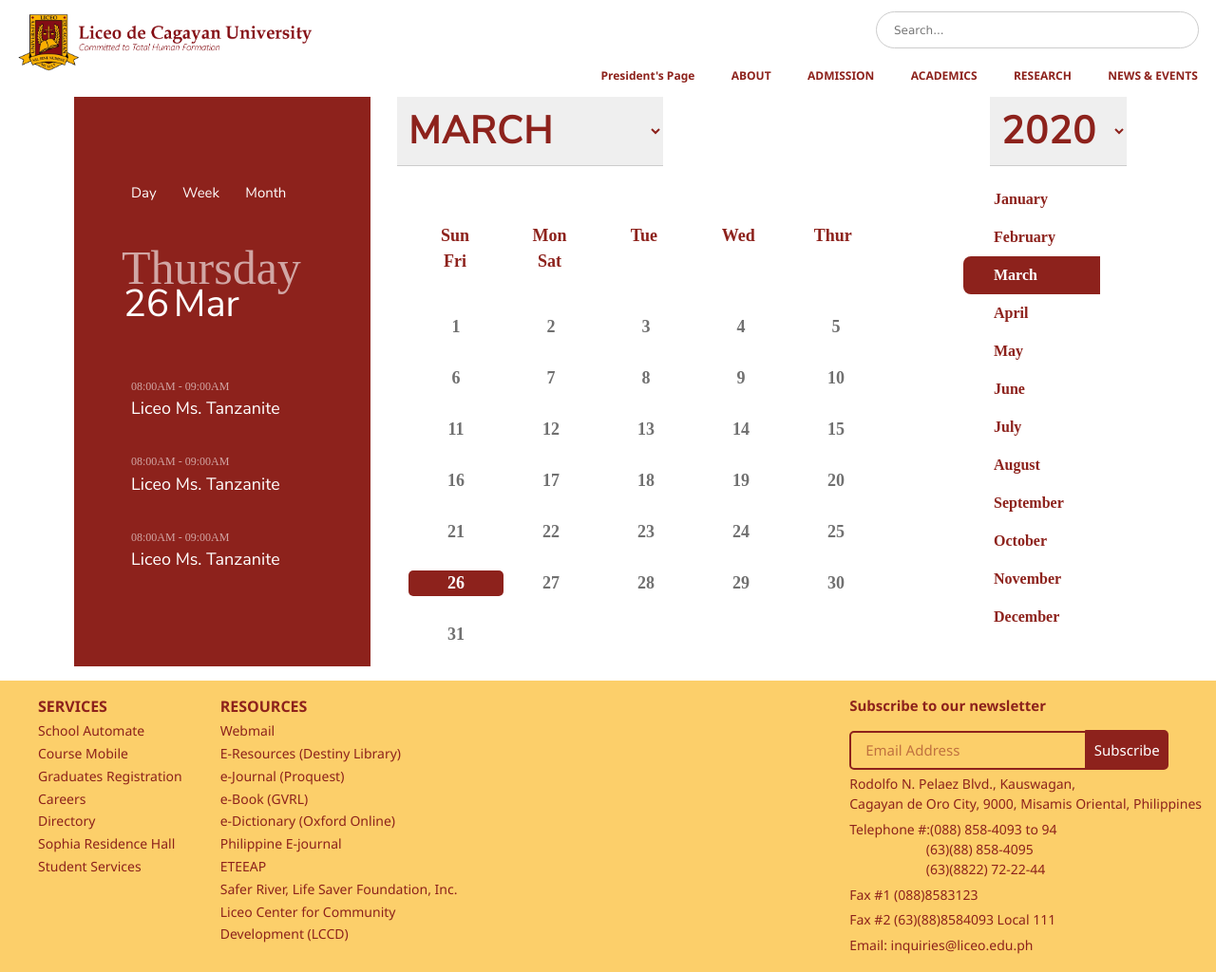
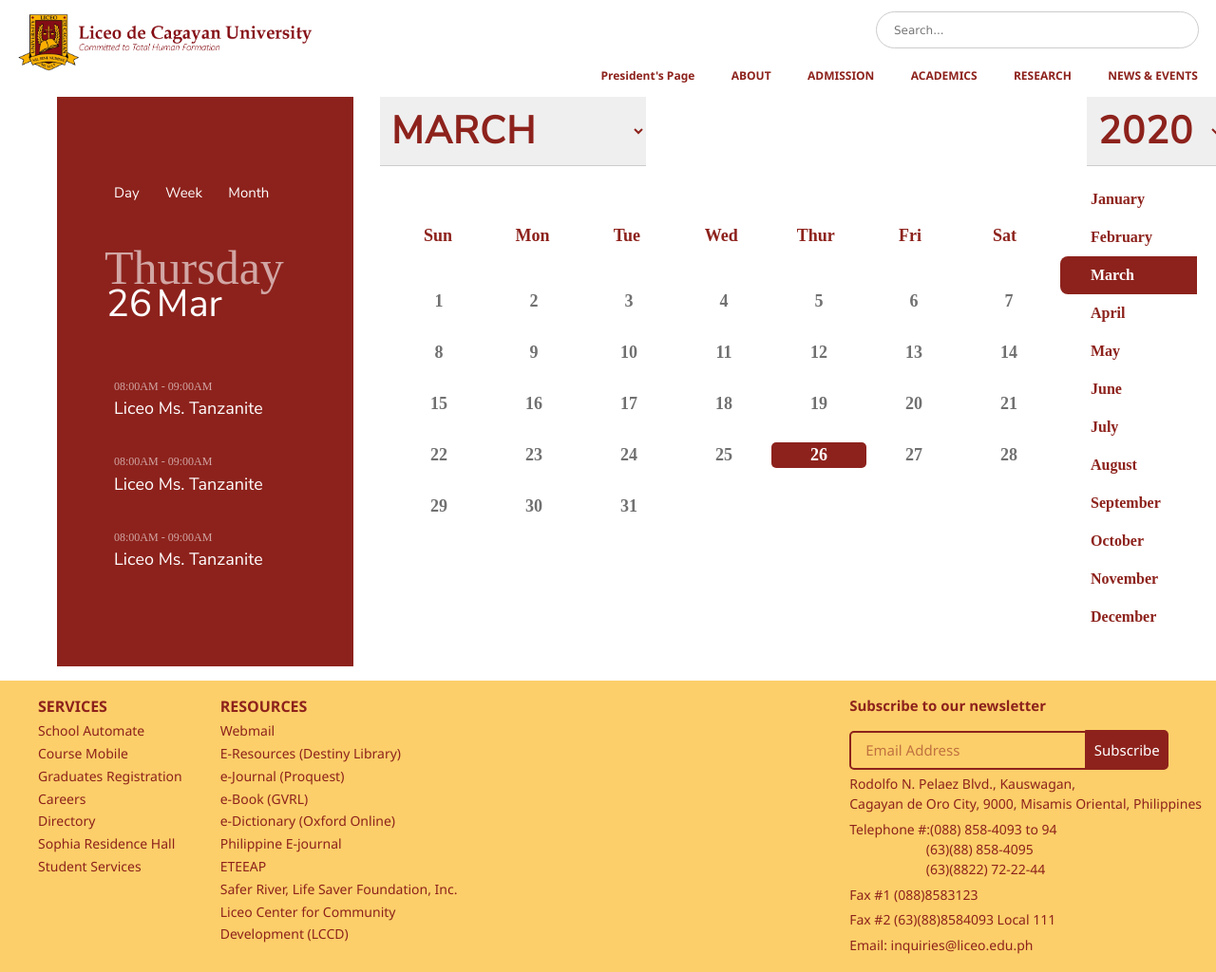
Before and after one commit to jayneeauza/jayneeauza.github.io, a PHP site: page /calendar.html in a window 1280 px wide. Shown: the top 1024 px of the page at 95% size. Run offline with PHP 8.4, Linux system fonts and the light colour scheme; some web fonts are replaced.

Commit message:
Update layoutcontent.css

```diff
--- a/css/layoutcontent.css
+++ b/css/layoutcontent.css
@@ -132,7 +132,6 @@
 		margin-left:16em;
 	}
 
-	#divenrollment #divbody,
 	#divorg #divbody,
 	#divdir #divbody,
 	#divlinkages #divbody,
@@ -148,6 +147,14 @@
 	#divsophia #divhseandreg .w3-modal-content {
 		height:800px;
 		overflow:auto;
+	}
+
+	#divcalendar #divbody .col-2 {
+		width:52%;
+	}
+
+	#divcalendar #divbody .col-3 {
+		width:12%;
 	}
 
 	#divsps iframe {
@@ -258,7 +265,6 @@
 		color:#707070;
 	}
 
-	#divcalendar #divbody,
 	#divorg #divbody,
 	#divenrollment #divbody,
 	#divlinkages #divbody,
@@ -277,9 +283,23 @@
 		overflow:auto;
 	}
 
+	#divcalendar #divbody {
+		width:1200px;
+		margin-left:4em;
+	}
+
+	#divcalendar #divbody .col-2 {
+		width:62%;
+	}
+
+	#divcalendar #divbody .col-3 {
+		width:12%;
+	}
+
 	#divsps iframe {
 		height:438px;
 	}
+
 }
 
 h2, h3, h4, h5, h6 {
@@ -1538,14 +1558,6 @@ p {
 	width:26%;
 }
 
-#divcalendar #divbody .col-2 {
-	width:52%;
-}
-
-#divcalendar #divbody .col-3 {
-	width:12%;
-}
-
 #divcalendar #divbody .col-1 ul {
 	margin:0em 0em 2em 4em;
 	padding:0;
```
